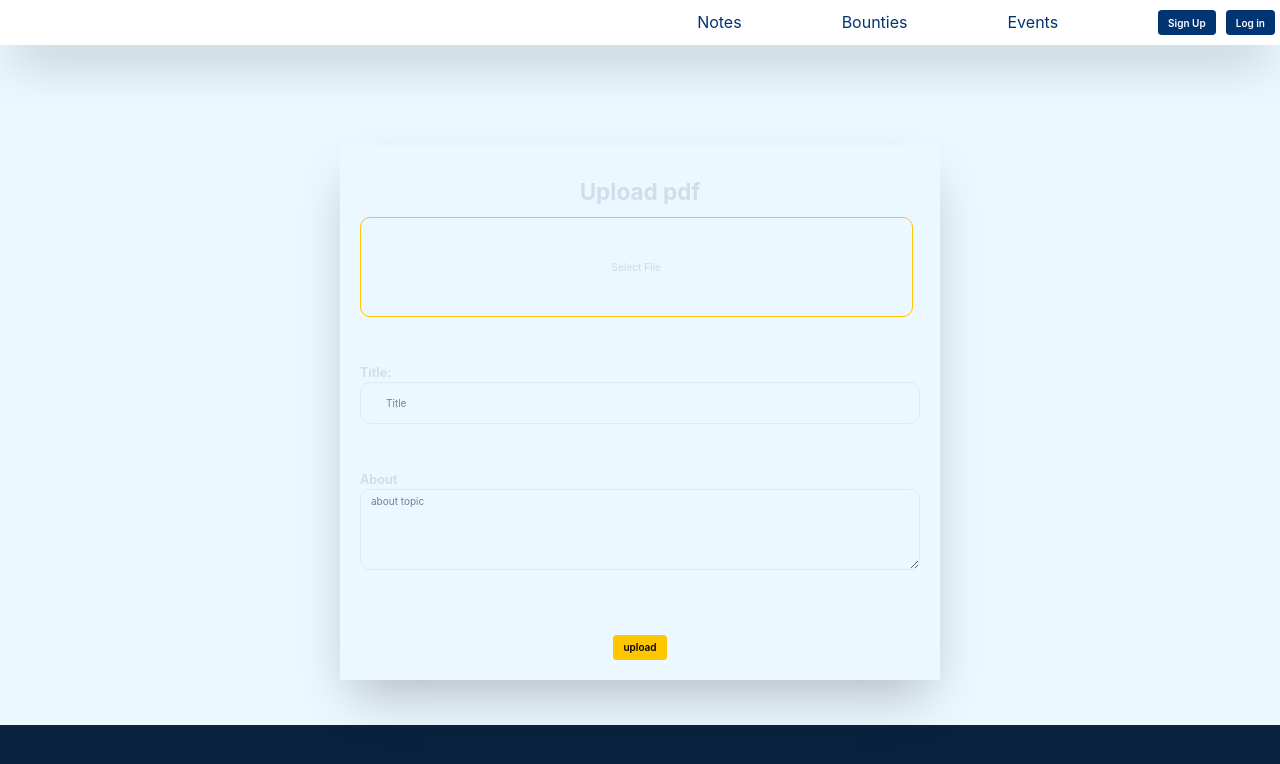
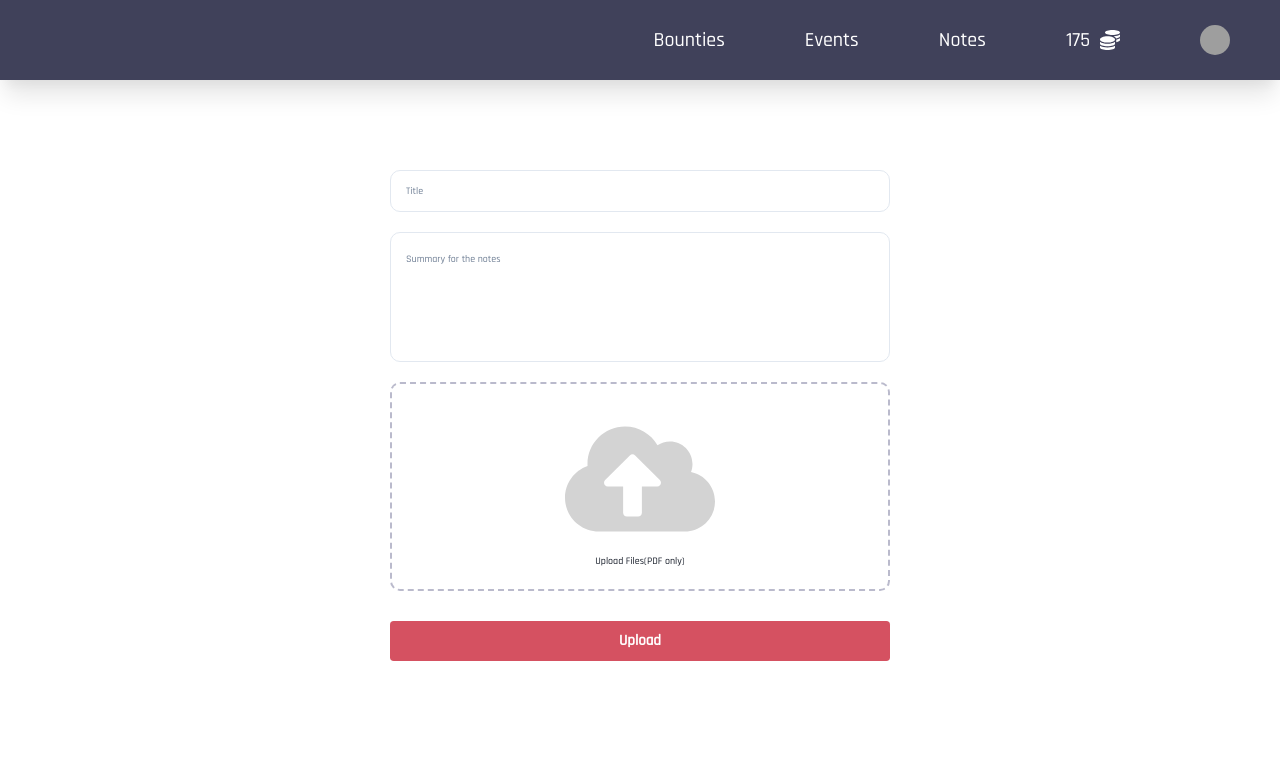
Before and after one commit to ArunBohra12/college-collab, a React (Vite) app in the folder client/: page / in a window 1280 px wide. Shown: the top 764 px of the page. Built offline with nearby package versions, Linux system fonts and the light colour scheme; grey boxes are pictures that could not be loaded.

Commit message:
notes upload ui

```diff
--- a/client/package.json
+++ b/client/package.json
@@ -9,6 +9,7 @@
     "preview": "vite preview"
   },
   "dependencies": {
+    "@chakra-ui/icons": "^2.0.17",
     "@chakra-ui/react": "^2.4.9",
     "@emotion/react": "^11.10.5",
     "@emotion/styled": "^11.10.5",
--- a/client/src/App.tsx
+++ b/client/src/App.tsx
@@ -1,17 +1,25 @@
-import Navbar from './components/navbar/navbar';
+import './app.css';
+import { ChakraProvider } from '@chakra-ui/react';
+
+// import theme from './theme';
+import NavbarLoggedin from './components/navbar/navbarloggedin';
+
+import theme from './chakraUi/theme';
+
 import Notes from './components/notes/notes';
-
-import './app.css';
 
 function App(): JSX.Element {
   return (
+    <ChakraProvider theme={theme}>
       <div className='app'>
-      <Navbar />
+        <NavbarLoggedin />
+        {/* <NavbarLoggedOut /> */}
         {/* <Bounties /> */}
         <Notes />
         {/* <Login /> */}
         {/* <SignUp /> */}
       </div>
+    </ChakraProvider>
   );
 }
 
--- a/client/src/app.css
+++ b/client/src/app.css
@@ -1,13 +1,12 @@
+@import url('https://fonts.googleapis.com/css2?family=Rajdhani:wght@500&display=swap');
 *,
 *::before,
 *::after {
   margin: 0;
   padding: 0;
   box-sizing: inherit;
-  font-family: inherit;
 
 }
-
 html {
   /* This will make 1rem = 10px */
   font-size: 62.5%;
@@ -18,15 +17,12 @@ html body {
   box-sizing: border-box;
   font-size: 1.6rem;
   min-height: 100vh;
-  background-color: #09223d; /* "dark-blue" color from brand colors */
-  color: #d1deea; /* "white" color from brand colors */
+  width: 100%;
+  font-family: 'Rajdhani', sans-serif;
+  /* background-color: #09223d; "dark-blue" color from brand colors */
+  /* color: #d1deea; "white" color from brand colors */
 }
 
-#root {
-  min-height: 100vh;
+#root ,.app{
+  height: 100vh;
 }
-.app{
-  /* background-color: #083256; */
-  background-color: #EBF8FF;
-  min-height: 73rem;
-}
--- a/client/src/chakraUi/theme.ts
+++ b/client/src/chakraUi/theme.ts
@@ -2,9 +2,9 @@
 import { extendTheme } from '@chakra-ui/react';
 
 // `extendTheme` will create variables for ChakraUI
-// We can then use these colors in components like following:
-// <Box bg='brand.dark-blue'></Box>
-const colorTheme = extendTheme({
+const theme = extendTheme({
+  // We can use these colors in components like following:
+  // <Box bg='brand.dark-blue'></Box>
   colors: {
     brand: {
       blue: '#083256',
@@ -12,9 +12,14 @@ const colorTheme = extendTheme({
       turquoise: '#00caf4',
       'light-blue': '#184772',
       yellow: '#ffc600',
-      white: '#d1deea',
+      white: '#ffffff',
     },
+  },
+  // We can then use these colors in components like following:
+  // <Box bg='brand.dark-blue'></Box>
+  fonts: {
+    primary: `'Rajdhani', sans-serif`,
   },
 });
 
-export default colorTheme;
+export default theme;
--- a/client/src/components/bounties/bounties.tsx
+++ b/client/src/components/bounties/bounties.tsx
@@ -6,7 +6,7 @@ function Bounties(): JSX.Element {
   return (
     <Flex align='center' justify='center'>
       <Box
-        // bg='#BEE3F8'
+        bg='#BEE3F8'
         maxW='80%'
         p={4}
         mt={14}
@@ -19,8 +19,7 @@ function Bounties(): JSX.Element {
         borderLeft={0}
         borderRightColor='black'
         borderRightWidth='10rem'
-        // boxShadow='2xl'
-      >
+        boxShadow='2xl'>
         All bounties
         <Bounty />
         <Bounty />
--- a/client/src/components/navbar/navbar.tsx
+++ /dev/null
@@ -1,27 +0,0 @@
-import { Box, Button, ButtonGroup, Flex, Spacer } from '@chakra-ui/react';
-
-function Navbar(): JSX.Element {
-  return (
-    <Box bg='white' mt={-2} pt={4} pb={4} color='#003472' boxShadow='2xl'>
-      <Spacer />
-      <Flex minWidth='max-content' justifyContent='flex-end' mt={2} ml={2} mr={2} gap='10rem'>
-        <Flex gap='10rem'>
-          <h3>Notes</h3>
-          <h3>Bounties</h3>
-          <h3>Events</h3>
-        </Flex>
-        <ButtonGroup gap='2'>
-          <Button colorScheme='blue' bg='#003472' color='white'>
-            Sign Up
-          </Button>
-          <Button colorScheme='blue' bg='#003472' color='white'>
-            Log in
-          </Button>
-        </ButtonGroup>
-      </Flex>
-    </Box>
-  );
-}
-
-export default Navbar;
-// function Login(): JSX.Element {
--- /dev/null
+++ b/client/src/components/navbar/navbarloggedin.tsx
@@ -0,0 +1,32 @@
+import React from 'react';
+import { Avatar, Box, Flex, Spacer, Text } from '@chakra-ui/react';
+import { FaCoins } from 'react-icons/fa';
+
+function NavbarLoggedin(): JSX.Element {
+  return (
+    <Box bg='#40415A' color='#FFFFFF' boxShadow='xl'>
+      <Spacer />
+      <Flex
+        minWidth='max-content'
+        justifyContent='flex-end'
+        alignItems='center'
+        gap='8rem'
+        fontSize='2rem'
+        h='8rem'
+        px='5rem'>
+        <Text>Bounties</Text>
+        <Text>Events</Text>
+        <Text>Notes</Text>
+
+        <Box display='flex' gap='1rem' alignItems='center'>
+          175
+          <FaCoins />
+        </Box>
+        <Avatar name='Dan Abrahmov' src='https://avatars.githubusercontent.com/u/97244608?v=4' />
+      </Flex>
+    </Box>
+  );
+}
+
+export default NavbarLoggedin;
+// function Login(): JSX.Element {
--- a/client/src/components/notes/notes.tsx
+++ b/client/src/components/notes/notes.tsx
@@ -1,6 +1,7 @@
-import { Box, Button, FormLabel, Heading, Input, Spacer, Textarea } from '@chakra-ui/react';
+import { Box, Button, FormLabel, Input, Textarea } from '@chakra-ui/react';
 import { useState } from 'react';
 // import './notes.css';
+import { FaCloudUploadAlt } from 'react-icons/fa';
 
 function Notes(): JSX.Element {
   const [uploadedFiles, setUploadedFiles] = useState<FileList[]>([]);
@@ -14,43 +15,44 @@ function Notes(): JSX.Element {
   };
 
   return (
-    <Box bg=' #EBF8FF' w='min(90vw,600px)' m='auto' mt='100px' p='20px' boxShadow='2xl'>
-      <Heading as='h2' size='xl' justifyContent='center' display='flex' mb={5} mt={5}>
-        Upload pdf
-      </Heading>
+    <Box w='min(90vw,500px)' m='auto' mt='9rem'>
       <form>
-        <Box display='grid' gap='4rem'>
+        <Box justifyContent='center'>
+          <Input borderRadius='1rem' type='text' placeholder='Title' p='2rem' pl='1.5rem' pr='1.5rem' />
+        </Box>
+        <Box mt='2rem'>
+          <Textarea
+            borderRadius='1rem'
+            placeholder='Summary for the notes'
+            height='13rem'
+            resize='none'
+            p='2rem'
+            pl='1.5rem'
+            pr='1.5rem'
+          />
+        </Box>
+        <Box mt='2rem' display='grid'>
           <FormLabel
             htmlFor='notes-input'
-            borderRadius={10}
-            display='flex'
-            justifyContent='center'
-            alignItems='center'
+            borderRadius='1rem'
+            display='grid'
+            justifyItems='center'
             className='file'
-            border='1px'
-            borderColor='#ffc600'
-            minHeight='10rem'>
-            Select File
+            border='2px'
+            borderColor='#BABACC'
+            borderStyle='dashed'
+            minHeight='10rem'
+            width='100%'
+            p='2rem'>
+            <FaCloudUploadAlt size='15rem' color='lightgray' />
+            Upload Files(PDF only)
           </FormLabel>
           <Input type='file' id='notes-input' className='file-input' display='none' onChange={handleFileInput} />
-          <Box gap='5' justifyContent='center'>
-            <Heading as='h2' size='md' mb={1} mt={1}>
-              Title:
-            </Heading>
-            <Input borderRadius='10' type='text' placeholder='Title' p={8} pl={10} pr={10} />
-          </Box>
-          <Box mt={2} gap='5'>
-            <Heading as='h2' size='md' mb={1} mt={1}>
-              About
-            </Heading>
-            <Textarea rows={5} cols={40} borderRadius='10' w='100%' placeholder='about topic' />
-          </Box>
-          <Box display='flex' justifyContent='center' mt={10}>
-            <Button color='black' colorScheme='blue' bg='#ffc600'>
-              upload
-            </Button>
-          </Box>
         </Box>
+
+        <Button colorScheme='blue' bg='#D55161' mt={10} w='100%' p={8} fontSize='2xl' color='white' mb={5}>
+          Upload
+        </Button>
       </form>
     </Box>
   );
```
Also changed, not shown: client/src/components/login/login.css (deleted, +0 -8 lines), client/src/components/login/login.tsx (+34 -31 lines), client/src/components/navbar/navbarloggedout.tsx (added, +30 -0 lines), 1 other file (tests, documents, lock files or other folders). Lines whose indentation alone changed are shown as unchanged.
